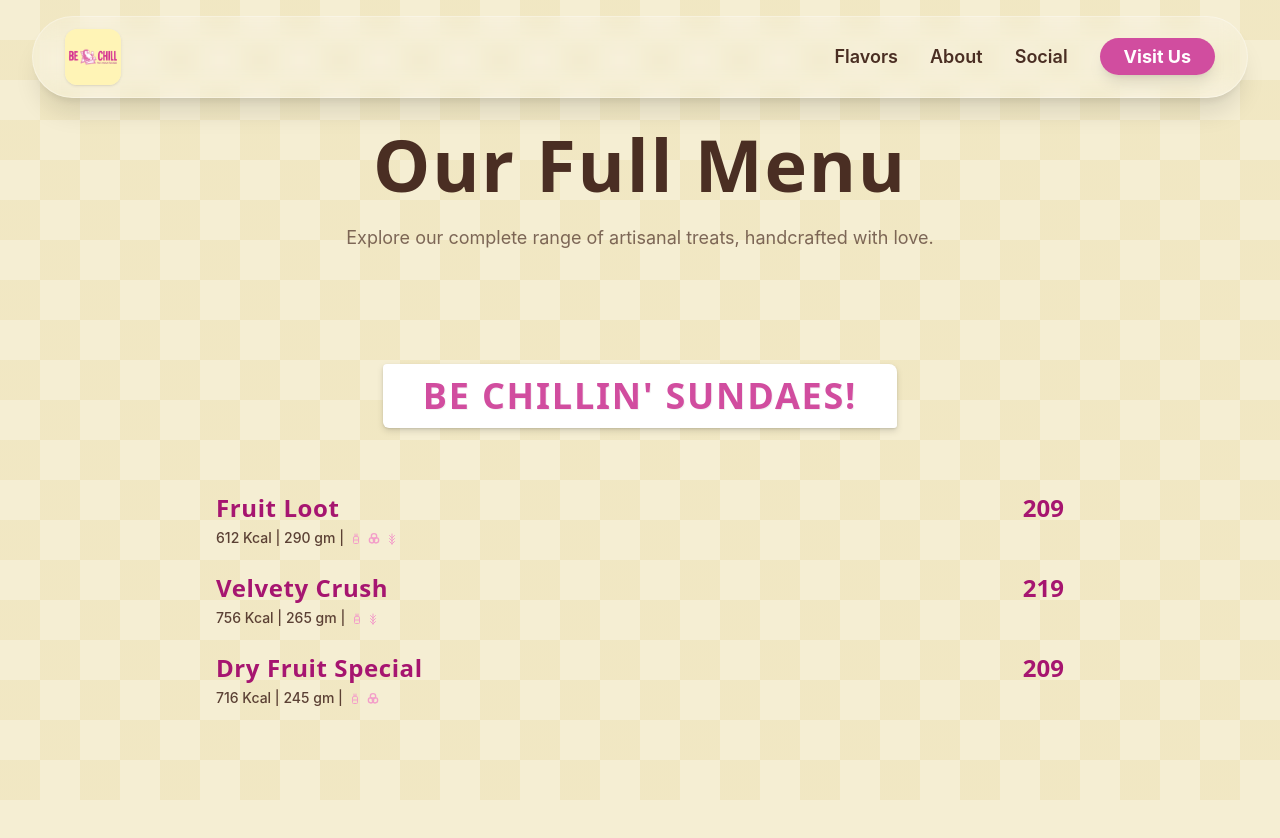
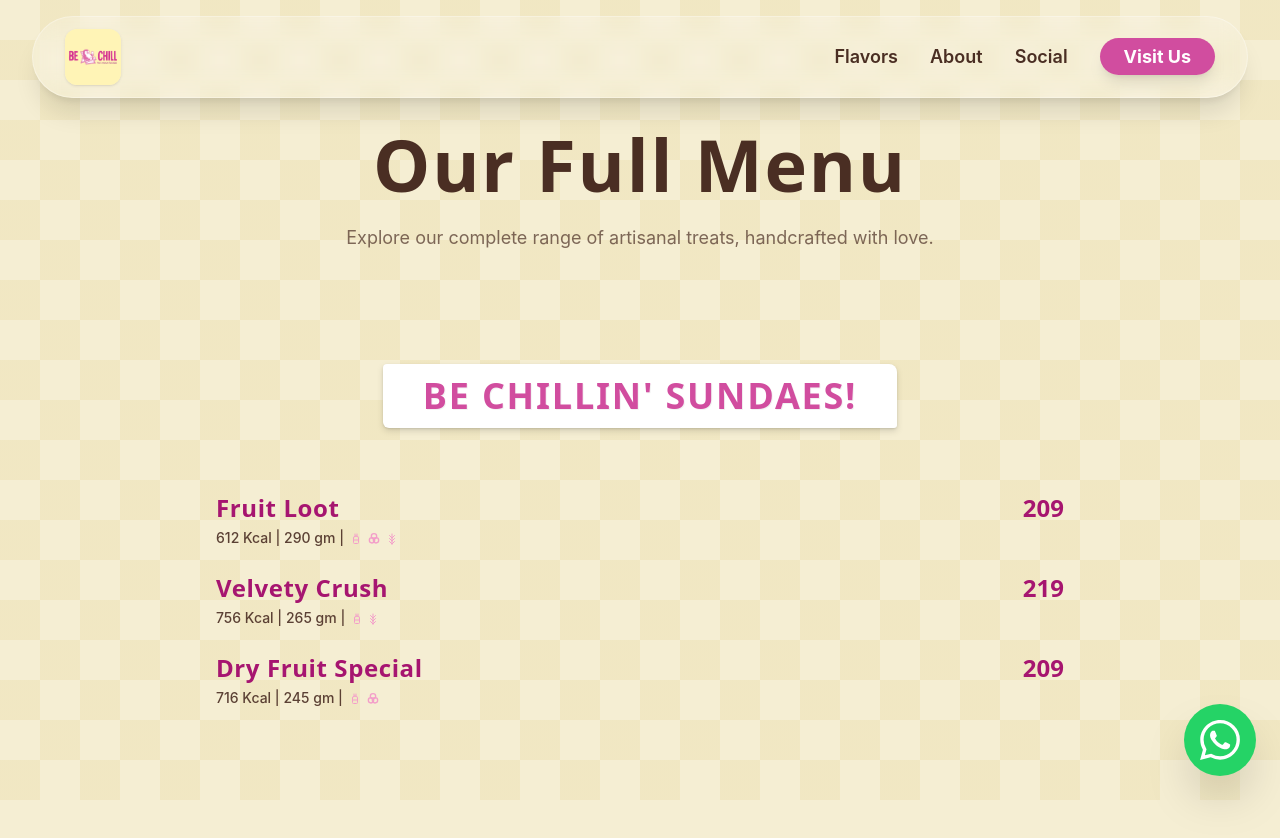
Before and after one commit to AD700-cam/Be-chill, a React (Vite) app: page /menu in a window 1280 px wide. Shown: the top 838 px of the page. Built offline with nearby package versions, Linux system fonts and the light colour scheme.

Commit message:
Fix Vercel 404 router issue and add WhatsApp floating button

```diff
--- a/package.json
+++ b/package.json
@@ -11,7 +11,6 @@
   },
   "dependencies": {
     "@gsap/react": "^2.1.2",
-    "@studio-freight/lenis": "^1.0.42",
     "gsap": "^3.14.2",
     "react": "^19.2.0",
     "react-dom": "^19.2.0",
--- a/src/App.tsx
+++ b/src/App.tsx
@@ -1,5 +1,4 @@
 import { useEffect } from 'react'
-import Lenis from '@studio-freight/lenis'
 import gsap from 'gsap'
 import { ScrollTrigger } from 'gsap/ScrollTrigger'
 import Navbar from './components/Navbar'
@@ -12,6 +11,7 @@
 import Location from './components/Location'
 import Footer from './components/Footer'
 import Menu from './pages/Menu'
+import WhatsAppButton from './components/WhatsAppButton'
 
 function Home() {
   return (
@@ -32,37 +32,23 @@
   useEffect(() => {
     gsap.registerPlugin(ScrollTrigger);
 
-    const lenis = new Lenis({
-      duration: 1.2,
-      easing: (t: number) => Math.min(1, 1.001 - Math.pow(2, -10 * t)),
-      direction: 'vertical',
-      gestureDirection: 'vertical',
-      smooth: true,
-      mouseMultiplier: 1,
-      smoothTouch: false, // Critical for mobile performance (use native scroll)
-      touchMultiplier: 2,
-      infinite: false,
-    } as any)
-
-    // Synchronize Lenis scrolling with GSAP's ScrollTrigger plugin
-    lenis.on('scroll', ScrollTrigger.update)
-
-    // Add Lenis's request animation frame to GSAP's ticker
-    gsap.ticker.add((time) => {
-      lenis.raf(time * 1000)
-    })
-
-    // Turn off GSAP's lag smoothing to prevent desyncing during heavy loads
+    // Turn off GSAP's lag smoothing to maintain animation consistency across natural scroll events
     gsap.ticker.lagSmoothing(0)
 
-    return () => lenis.destroy();
+    // Cleanup animations if component unmounts
+    return () => {
+      ScrollTrigger.getAll().forEach(t => t.kill());
+    };
   }, [])
 
   return (
-    <Routes>
-      <Route path="/" element={<Home />} />
-      <Route path="/menu" element={<Menu />} />
-    </Routes>
+    <>
+      <WhatsAppButton />
+      <Routes>
+        <Route path="/" element={<Home />} />
+        <Route path="/menu" element={<Menu />} />
+      </Routes>
+    </>
   )
 }
 
--- /dev/null
+++ b/src/components/WhatsAppButton.tsx
@@ -0,0 +1,32 @@
+import React from 'react';
+
+export default function WhatsAppButton() {
+    const phoneNumber = "919731687730"; // Formatted with country code
+    const message = "Hi! I'd like to know more about Be Chill.";
+
+    const whatsappUrl = `https://wa.me/${phoneNumber}?text=${encodeURIComponent(message)}`;
+
+    return (
+        <a
+            href={whatsappUrl}
+            target="_blank"
+            rel="noopener noreferrer"
+            className="fixed bottom-6 right-6 z-[100] bg-[#25D366] text-white p-3 lg:p-4 rounded-full shadow-2xl hover:scale-110 hover:shadow-brand transition-all duration-300 flex items-center justify-center group"
+            aria-label="Contact us on WhatsApp"
+        >
+            <svg
+                xmlns="http://www.w3.org/2000/svg"
+                viewBox="0 0 24 24"
+                fill="currentColor"
+                className="w-8 h-8 lg:w-10 lg:h-10"
+            >
+                <path d="M17.472 14.382c-.297-.149-1.758-.867-2.03-.967-.273-.099-.471-.148-.67.15-.197.297-.767.966-.94 1.164-.173.199-.347.223-.644.075-.297-.15-1.255-.463-2.39-1.475-.883-.788-1.48-1.761-1.653-2.059-.173-.297-.018-.458.13-.606.134-.133.298-.347.446-.52.149-.174.198-.298.298-.497.099-.198.05-.371-.025-.52-.075-.149-.669-1.612-.916-2.207-.242-.579-.487-.5-.669-.51a12.8 12.8 0 0 0-.57-.01c-.198 0-.52.074-.792.372-.272.297-1.04 1.016-1.04 2.479 0 1.462 1.065 2.875 1.213 3.074.149.198 2.096 3.2 5.077 4.487.709.306 1.262.489 1.694.625.712.227 1.36.195 1.871.118.571-.085 1.758-.719 2.006-1.413.248-.694.248-1.289.173-1.413-.074-.124-.272-.198-.57-.347m-5.421 7.403h-.004a9.87 9.87 0 0 1-5.031-1.378l-.361-.214-3.741.982.998-3.648-.235-.374a9.86 9.86 0 0 1-1.51-5.26c.001-5.45 4.436-9.884 9.888-9.884 2.64 0 5.122 1.03 6.988 2.898a9.825 9.825 0 0 1 2.893 6.994c-.003 5.45-4.437 9.884-9.885 9.884m8.413-18.297A11.815 11.815 0 0 0 12.05 0C5.495 0 .16 5.335.157 11.892c0 2.096.547 4.142 1.588 5.945L.057 24l6.305-1.654a11.882 11.882 0 0 0 5.683 1.448h.005c6.554 0 11.89-5.335 11.893-11.893a11.821 11.821 0 0 0-3.48-8.413Z" />
+            </svg>
+
+            {/* Tooltip on hover */}
+            <span className="absolute right-full mr-4 bg-white text-brand-brown px-4 py-2 rounded-xl text-sm font-bold shadow-xl opacity-0 group-hover:opacity-100 transition-opacity duration-300 pointer-events-none whitespace-nowrap">
+                Chat with us!
+            </span>
+        </a>
+    );
+}
--- a/src/index.css
+++ b/src/index.css
@@ -28,6 +28,8 @@
 
   html {
     scroll-behavior: smooth;
+    overflow-x: hidden;
+    max-width: 100%;
   }
 
   body {
```
Also changed, not shown: vercel.json, 1 other file (tests, documents, lock files or other folders).
